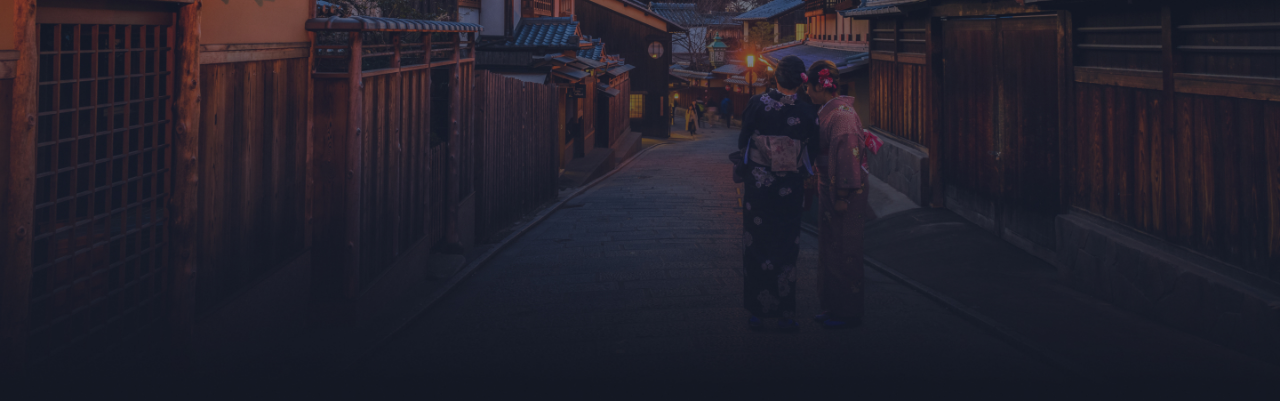
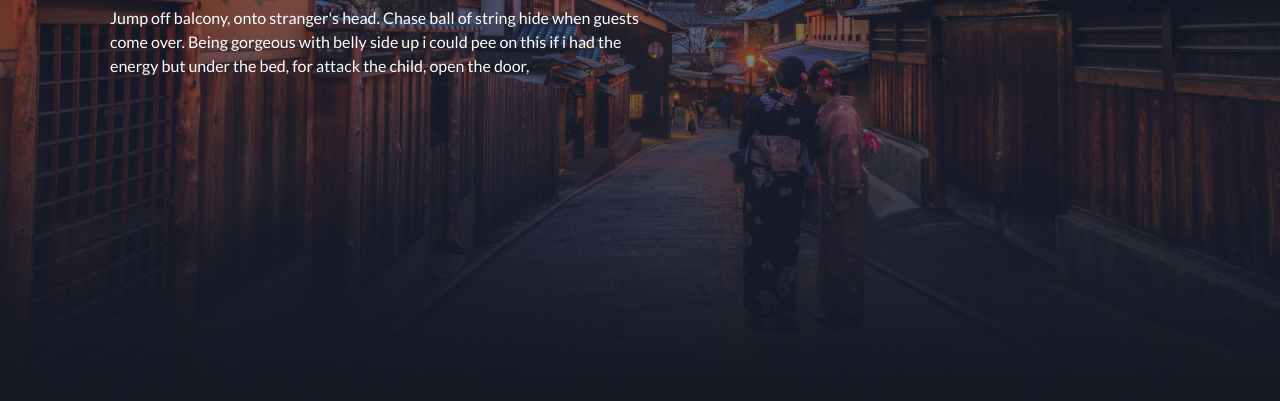
Before and after one commit to dorlauken/travel-dlt, a plain HTML site: page index.html in a window 1280 px wide. Shown: the part 399-800 px from the top of the page. Drawn offline with Linux system fonts and the light colour scheme.

Commit message:
feat: add subtitle

```diff
--- a/css/style.css
+++ b/css/style.css
@@ -553,4 +553,12 @@ body {
   margin-bottom: 22px;
 }
 
+.intro__subtitle {
+  max-width: 546px;
+  color: white;
+  font-size: 16px;
+  line-height: 24px; /* 150% */
+  margin-bottom: 59px;
+}
+
 /* Intro style end */
--- a/index.html
+++ b/index.html
@@ -44,6 +44,12 @@
       <section class="intro">
         <div class="wrapper">
           <h1 class="intro__title">Discover Amazing places in Japan</h1>
+          <p class="intro__subtitle">
+            Jump off balcony, onto stranger's head. Chase ball of string hide
+            when guests come over. Being gorgeous with belly side up i could pee
+            on this if i had the energy but under the bed, for attack the child,
+            open the door,
+          </p>
         </div>
       </section>
     </main>
```
